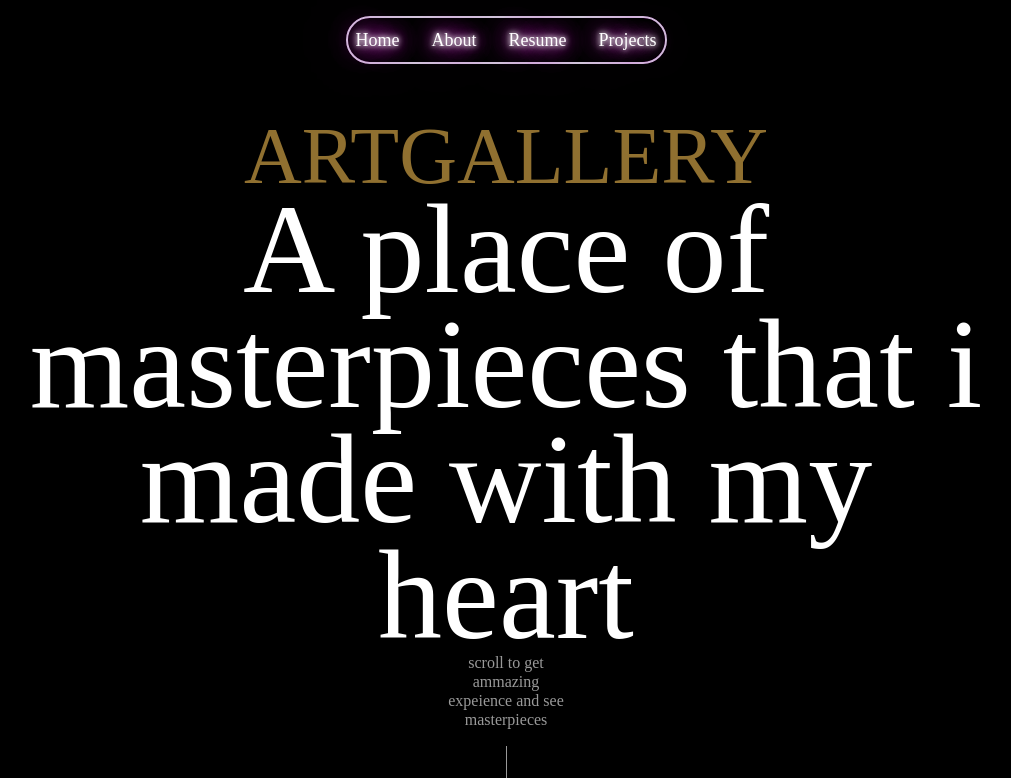
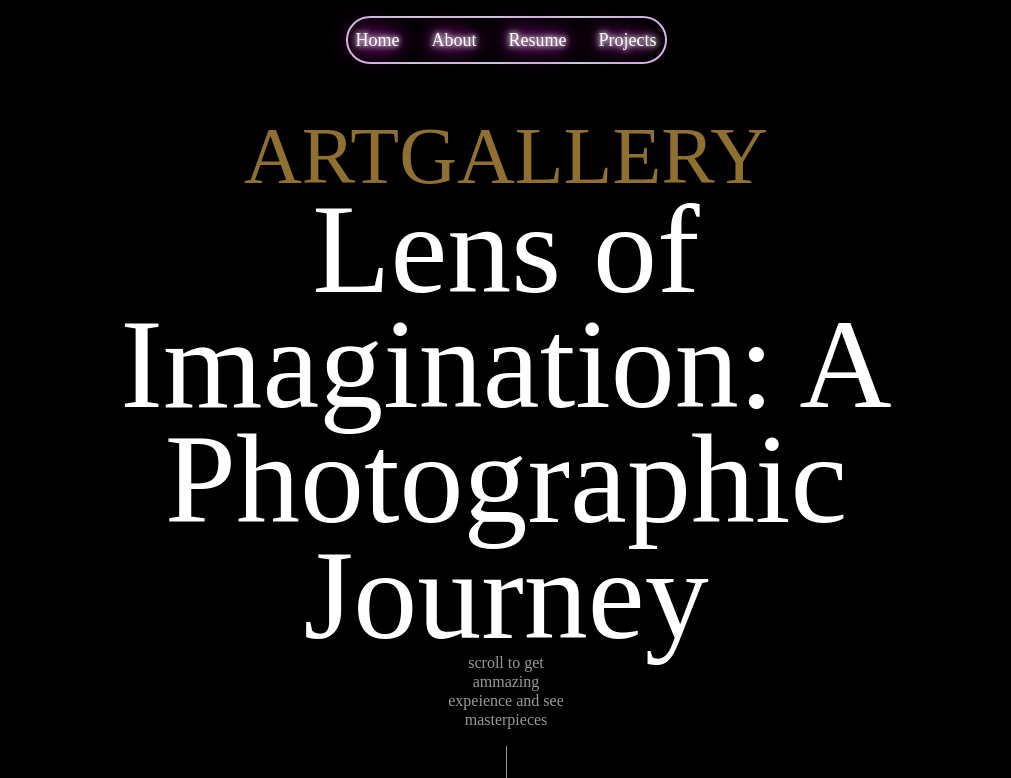
Before and after one commit to Ganesh57803/ArtGallery, a plain HTML site: page index.html in a window 1280 px wide. Shown: the top 778 px of the page, without its empty margins (134-1145 px from the left). Drawn offline with nearby package versions, Linux system fonts and the light colour scheme; a web font is replaced by a local one.

Commit message:
changes updated

```diff
--- a/index.html
+++ b/index.html
@@ -29,7 +29,7 @@
 			<div class="intro">
 				<h1 class="intro__title">
 					<span class="intro__title-pre">ArtGallery</span>
-					<span class="intro__title-sub">A place of masterpieces that i made with my heart</span>
+					<span class="intro__title-sub">Lens of Imagination: A Photographic Journey</span>
 				</h1>
 				<span class="intro__info">scroll to get ammazing expeience and see masterpieces</span> 			</div>
 			<section class="content">
```
